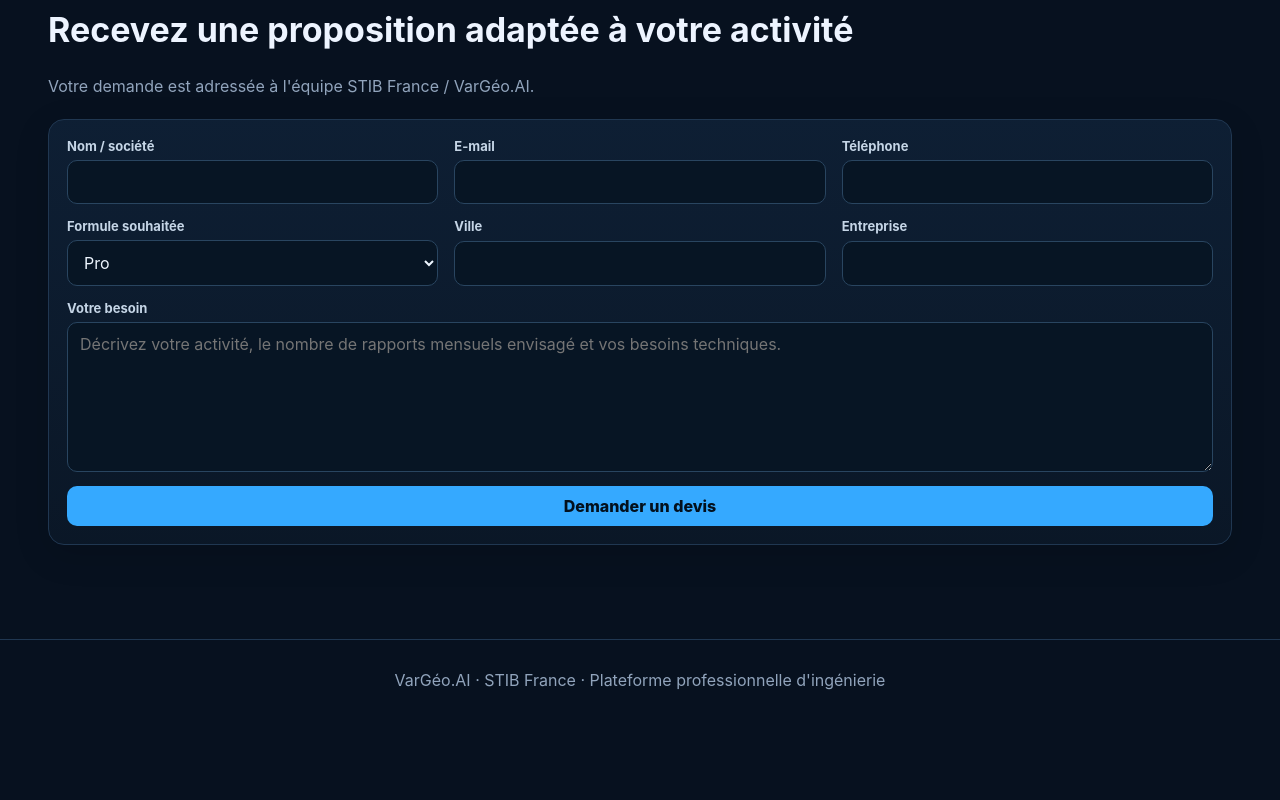
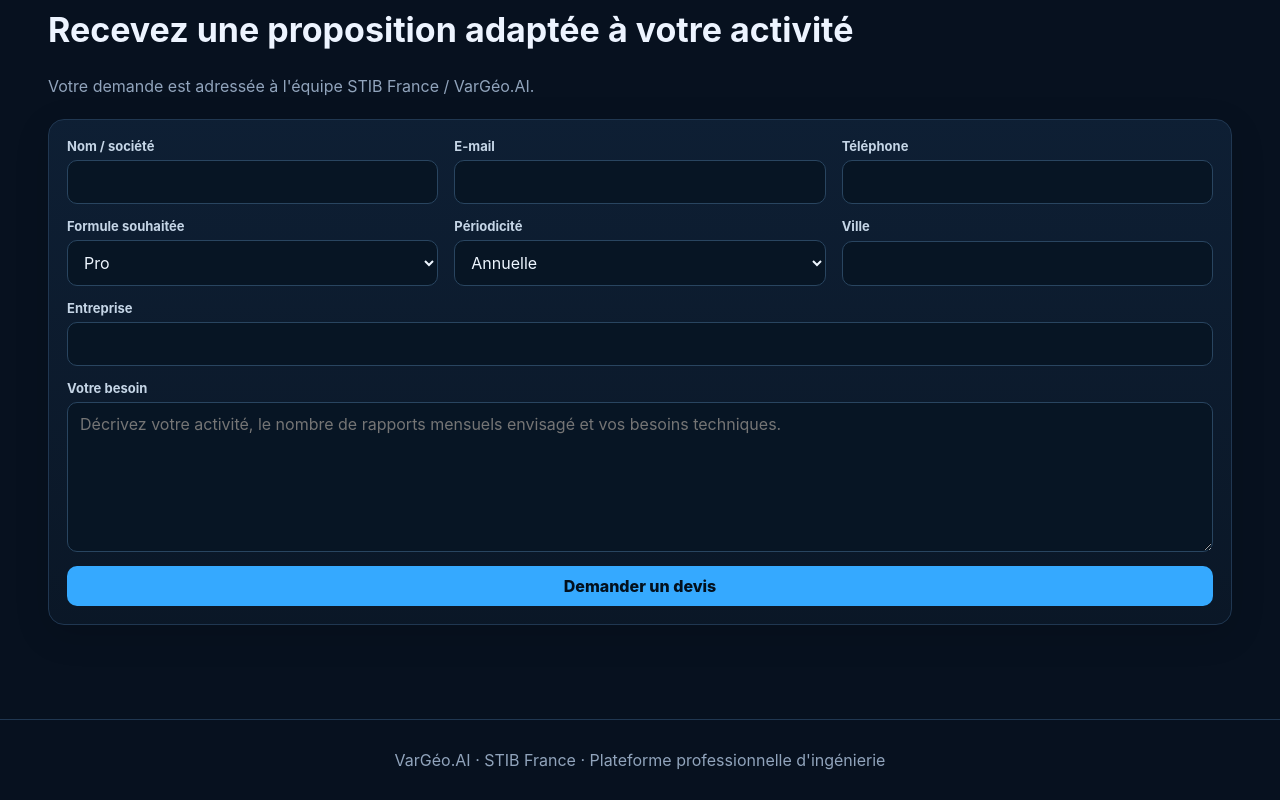
Before and after one commit to StibFrance/vargeo-ai, a Next.js app: page / in a window 1280 px wide. Shown: the part 2618-3418 px from the top of the page. Before the commit the page ends 3338 px from the top, so only its background shows below. Built offline with nearby package versions, Linux system fonts and the light colour scheme.

Commit message:
Add billing cycle to VarGeo AI quote form

```diff
--- a/src/components/public-quote-form.tsx
+++ b/src/components/public-quote-form.tsx
@@ -28,9 +28,10 @@ export default function PublicQuoteForm(){
     </div>
     <div className="grid grid-3">
       <div className="field"><label>Formule souhaitée</label><select name="plan" defaultValue="Pro"><option>Starter</option><option>Pro</option><option>Expert</option><option>À définir</option></select></div>
+      <div className="field"><label>Périodicité</label><select name="billing" defaultValue="Annuelle"><option>Mensuelle</option><option>Annuelle</option><option>À définir</option></select></div>
       <div className="field"><label>Ville</label><input name="city"/></div>
-      <div className="field"><label>Entreprise</label><input name="company"/></div>
     </div>
+    <div className="field"><label>Entreprise</label><input name="company"/></div>
     <div className="field"><label>Votre besoin</label><textarea name="message" placeholder="Décrivez votre activité, le nombre de rapports mensuels envisagé et vos besoins techniques." required/></div>
     <input name="website" tabIndex={-1} autoComplete="off" style={{display:"none"}}/>
     {message&&<div className="success">{message}</div>}
```
